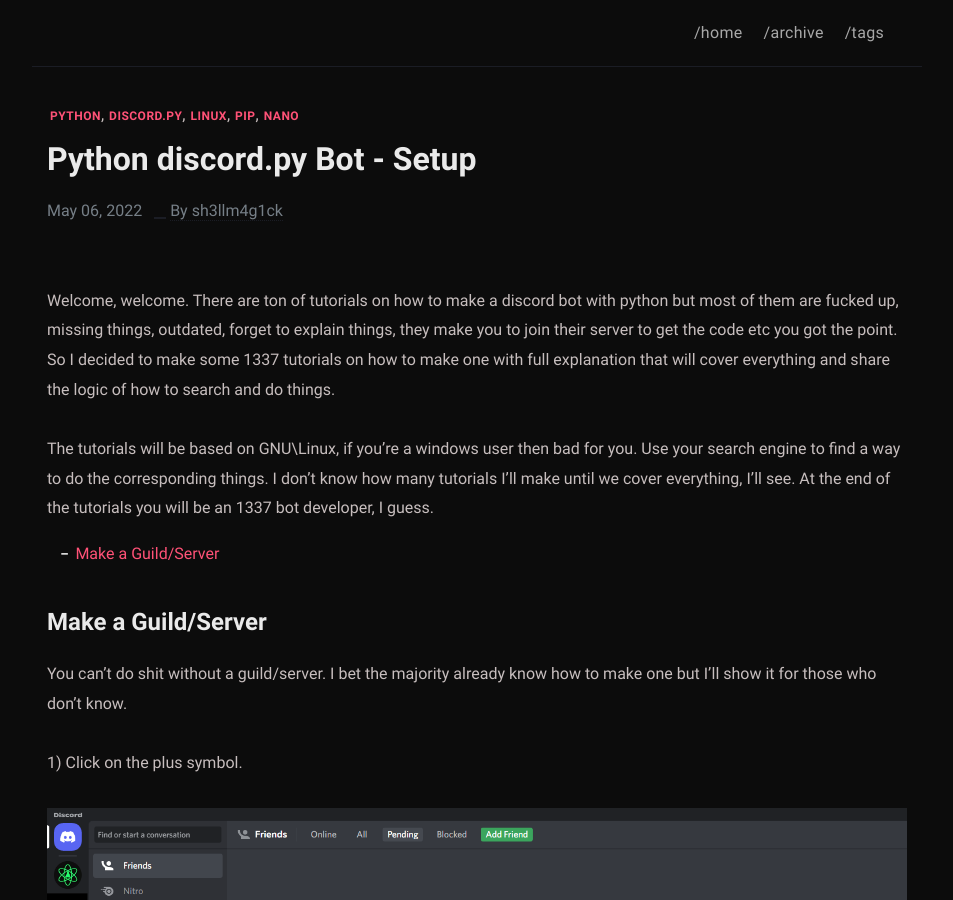
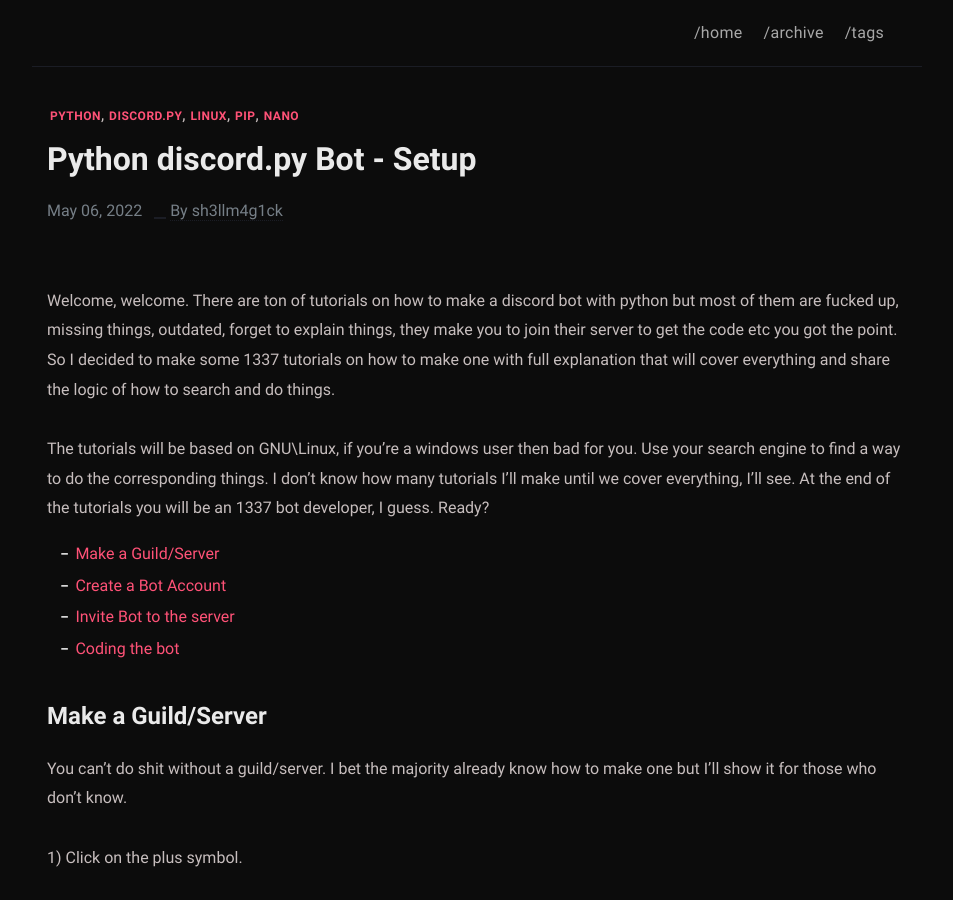
Before and after one commit to sh3llm4g1ck/sh3llm4g1ck.github.io, a Jekyll site: the page built from _posts/python-discord.py-bot-setup/2022-05-06-python-discord.py-bot-setup.md, in a window 1280 px wide and 900 px high. Shown: the whole window, without its empty margins (163-1116 px from the left). Built offline with Jekyll 4.4.1, drawn with Linux system fonts in a browser that asks for light colours.

Commit message:
Update 2022-05-06-python-discord.py-bot-setup.md

```diff
--- a/_posts/python-discord.py-bot-setup/2022-05-06-python-discord.py-bot-setup.md
+++ b/_posts/python-discord.py-bot-setup/2022-05-06-python-discord.py-bot-setup.md
@@ -7,9 +7,12 @@ tags: [python, discord.py, linux, pip, nano]
 Welcome, welcome. There are ton of tutorials on how to make a discord bot with python but most of them are fucked up, missing things, outdated, forget to explain things, they make you to join their server to get the code etc you got the point. So I decided to make some 1337 tutorials on how to make one with full explanation that will cover everything and share the logic of how to search and do things.
 
 The tutorials will be based on GNU\Linux, if you're a windows user then bad for you. Use your search engine to find a way to do the corresponding things.
-I don't know how many tutorials I'll make until we cover everything, I'll see. At the end of the tutorials you will be an 1337 bot developer, I guess.
+I don't know how many tutorials I'll make until we cover everything, I'll see. At the end of the tutorials you will be an 1337 bot developer, I guess. Ready?
 
-- [Make a Guild/Server](#make-a-guildserver)
+* [Make a Guild/Server](#make-a-guildserver)
+* [Create a Bot Account](#create-a-bot-account)
+* [Invite Bot to the server](#invite-bot-to-the-server)
+* [Coding the bot](#coding-the-bot)
 
 # Make a Guild/Server
 
```
